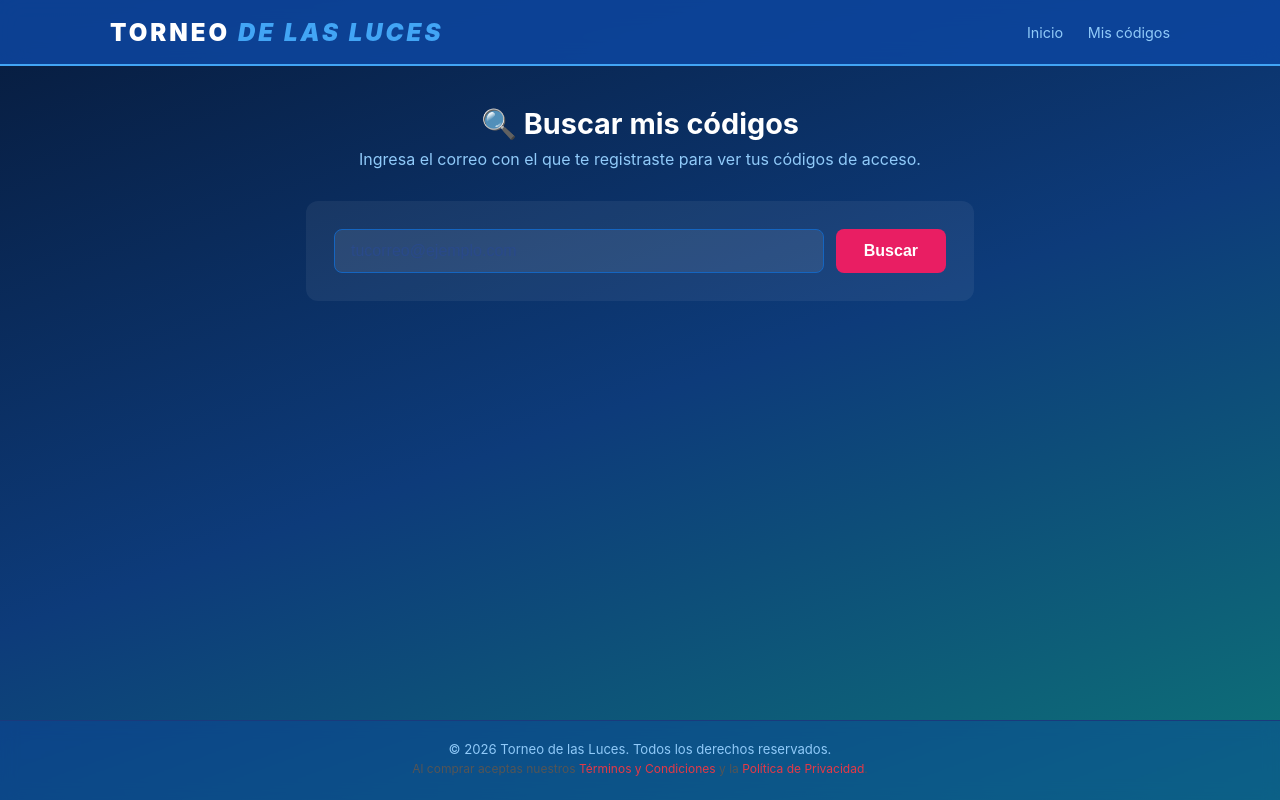
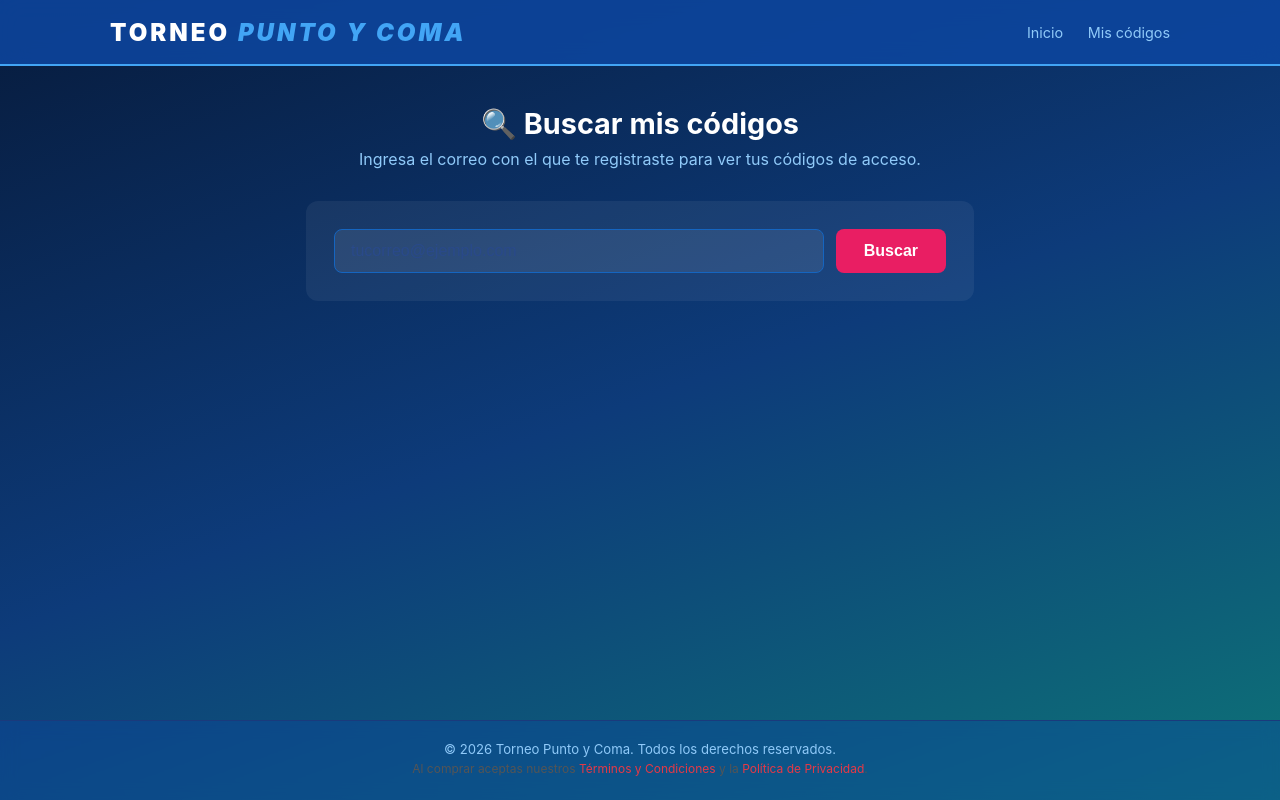
Before and after one commit to Samuek9/torneo-xanderstv, a Flask app: page /buscar in a window 1280 px wide. Run offline with Flask 3, Linux system fonts and the light colour scheme; some libraries are stand-ins or nearby versions.

Commit message:
Rebrand to Torneo Punto y Coma, drop code price to 6,000/60,000 per pack
Renames every hardcoded "Torneo de las Luces" mention (module
docstring, pass image, admin panel titles, base template) to
"Torneo Punto y Coma" -- previously only the TORNEO_NAME env var
would have picked up a rename, leaving the brand inconsistent
everywhere else. TICKET_PRICE_COP and TORNEO_NAME updated in Vercel
(production + preview): $6,000 COP per code, $60,000 per 10-code pack.

```diff
--- a/app.py
+++ b/app.py
@@ -1,5 +1,5 @@
 """
-Torneo de las Luces 2026 — Códigos de Acceso Streaming
+Torneo Punto y Coma 2026 — Códigos de Acceso Streaming
 Flask + PostgreSQL (Neon) + Wompi
 """
 import hashlib
@@ -43,7 +43,7 @@ APP_URL             = os.getenv("APP_URL", "http://localhost:5000").rstrip("/")
 RESEND_API_KEY = os.getenv("EMAIL_HOST_PASSWORD", "")
 EMAIL_FROM     = os.getenv("DEFAULT_FROM_EMAIL", "onboarding@resend.dev")
 
-TORNEO_NAME  = os.getenv("TORNEO_NAME", "Torneo de las luces 2026")
+TORNEO_NAME  = os.getenv("TORNEO_NAME", "Torneo Punto y Coma 2026")
 
 # ─── 10 Colores (1 sorteo por color) ─────────────────────────────────────────
 COLORS = [
@@ -372,7 +372,7 @@ def generate_pass_image(buyer_name: str, codes: list, access_token: str) -> byte
     f_tiny   = _font(22, bold=False)
 
     # Header
-    draw.text((70, 40),  "TORNEO DE LAS LUCES", fill="#FFFFFF", font=f_title)
+    draw.text((70, 40),  "TORNEO PUNTO Y COMA", fill="#FFFFFF", font=f_title)
     draw.text((70, 122), "2026  ·  Códigos de Acceso Streaming", fill="#90CAF9", font=f_year)
     draw.rectangle([(70, 185), (900, 188)], fill="#1976D2")
 
@@ -416,7 +416,7 @@ def generate_pass_image(buyer_name: str, codes: list, access_token: str) -> byte
     footer_y = H - 56
     draw.rectangle([(0, footer_y - 10), (W, footer_y - 9)], fill="#1565C0")
     draw.text((70, footer_y), f"ID: {access_token[:28].upper()}", fill="#546E7A", font=f_tiny)
-    draw.text((70, footer_y + 26), "Válido para acceso streaming al Torneo de las Luces 2026", fill="#546E7A", font=f_tiny)
+    draw.text((70, footer_y + 26), "Válido para acceso streaming al Torneo Punto y Coma 2026", fill="#546E7A", font=f_tiny)
 
     # QR code (right side)
     qr_url = f"{APP_URL}/mi-cuenta/{access_token}"
@@ -464,7 +464,7 @@ def send_confirmation_email(buyer: dict, codes: list, pass_bytes: bytes):
     html = (
         f'<div style="font-family:Arial,sans-serif;max-width:640px;margin:0 auto;'
         f'background:#0D47A1;color:#fff;padding:30px;border-radius:10px">'
-        f'<h1 style="margin:0 0 4px;font-size:2rem">TORNEO DE LAS LUCES</h1>'
+        f'<h1 style="margin:0 0 4px;font-size:2rem">TORNEO PUNTO Y COMA</h1>'
         f'<p style="color:#90CAF9;margin:0 0 20px;font-style:italic">2026</p>'
         f'<p>Hola <strong>{buyer["full_name"]}</strong>,</p>'
         f'<p>¡Tus <strong>Códigos de Streaming</strong> de acceso al torneo han sido confirmados!</p>'
@@ -969,7 +969,7 @@ def admin_test_email():
     payload = {
         "from": EMAIL_FROM,
         "to": [to],
-        "subject": "Test email - Torneo de las Luces",
+        "subject": "Test email - Torneo Punto y Coma",
         "html": "<p>Si recibes esto, el email está funcionando ✅</p>",
     }
     try:
--- a/templates/admin.html
+++ b/templates/admin.html
@@ -3,7 +3,7 @@
 <head>
   <meta charset="UTF-8">
   <meta name="viewport" content="width=device-width, initial-scale=1.0">
-  <title>Super Admin — Torneo de las Luces</title>
+  <title>Super Admin — Torneo Punto y Coma</title>
   <style>
     * { box-sizing: border-box; margin: 0; padding: 0; }
     body { font-family: 'Segoe UI', Arial, sans-serif; background: #0a0a1a; color: #e0e0e0; min-height: 100vh; }
@@ -79,7 +79,7 @@
 <body>
 
 <div class="top-bar">
-  <h1>🛡️ SUPER ADMIN — TORNEO DE LAS LUCES 2026</h1>
+  <h1>🛡️ SUPER ADMIN — TORNEO PUNTO Y COMA 2026</h1>
   <span>{{ now }}</span>
 </div>
 
--- a/templates/base.html
+++ b/templates/base.html
@@ -3,7 +3,7 @@
 <head>
   <meta charset="UTF-8">
   <meta name="viewport" content="width=device-width, initial-scale=1.0">
-  <title>{% block title %}{{ torneo_name }}{% endblock %} | Torneo de las Luces</title>
+  <title>{% block title %}{{ torneo_name }}{% endblock %} | Torneo Punto y Coma</title>
   <link rel="stylesheet" href="{{ url_for('static', filename='style.css') }}">
   {% block head %}{% endblock %}
 </head>
@@ -12,7 +12,7 @@
     <div class="header-inner">
       <div class="logo">
         <a href="/" style="text-decoration:none">
-          <span class="logo-x">TORNEO</span><span class="logo-tv"> DE LAS LUCES</span>
+          <span class="logo-x">TORNEO</span><span class="logo-tv"> PUNTO Y COMA</span>
         </a>
       </div>
       <nav>
@@ -27,7 +27,7 @@
   </main>
 
   <footer>
-    <p>&copy; 2026 Torneo de las Luces. Todos los derechos reservados.</p>
+    <p>&copy; 2026 Torneo Punto y Coma. Todos los derechos reservados.</p>
     <p style="font-size:0.75rem;color:#555">
       Al comprar aceptas nuestros
       <a href="/terminos" style="color:#e63946">Términos y Condiciones</a>
--- a/templates/index.html
+++ b/templates/index.html
@@ -1,5 +1,5 @@
 {% extends "base.html" %}
-{% block title %}Torneo de las Luces 2026{% endblock %}
+{% block title %}Torneo Punto y Coma 2026{% endblock %}
 
 {% block content %}
 <section class="hero">
```
Also changed, not shown: 1 other file.
